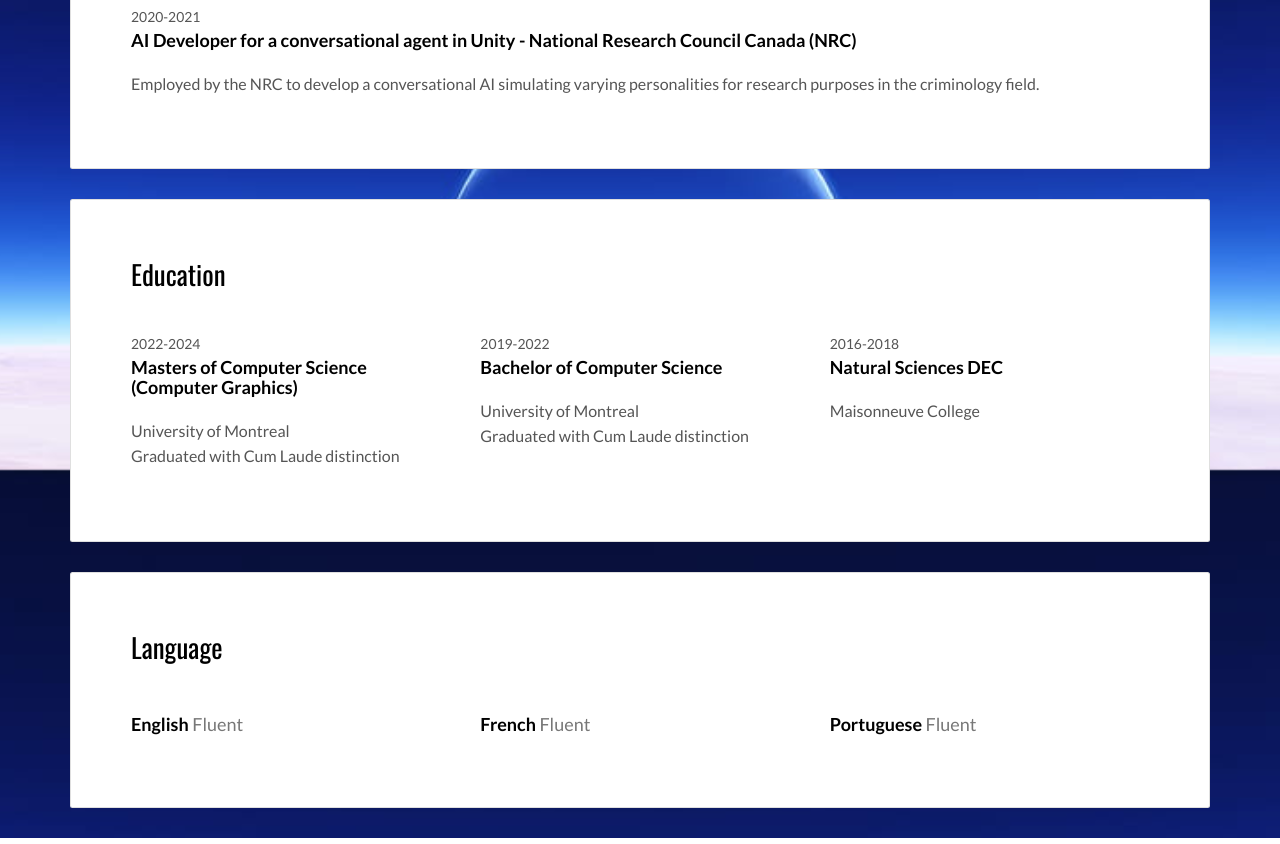
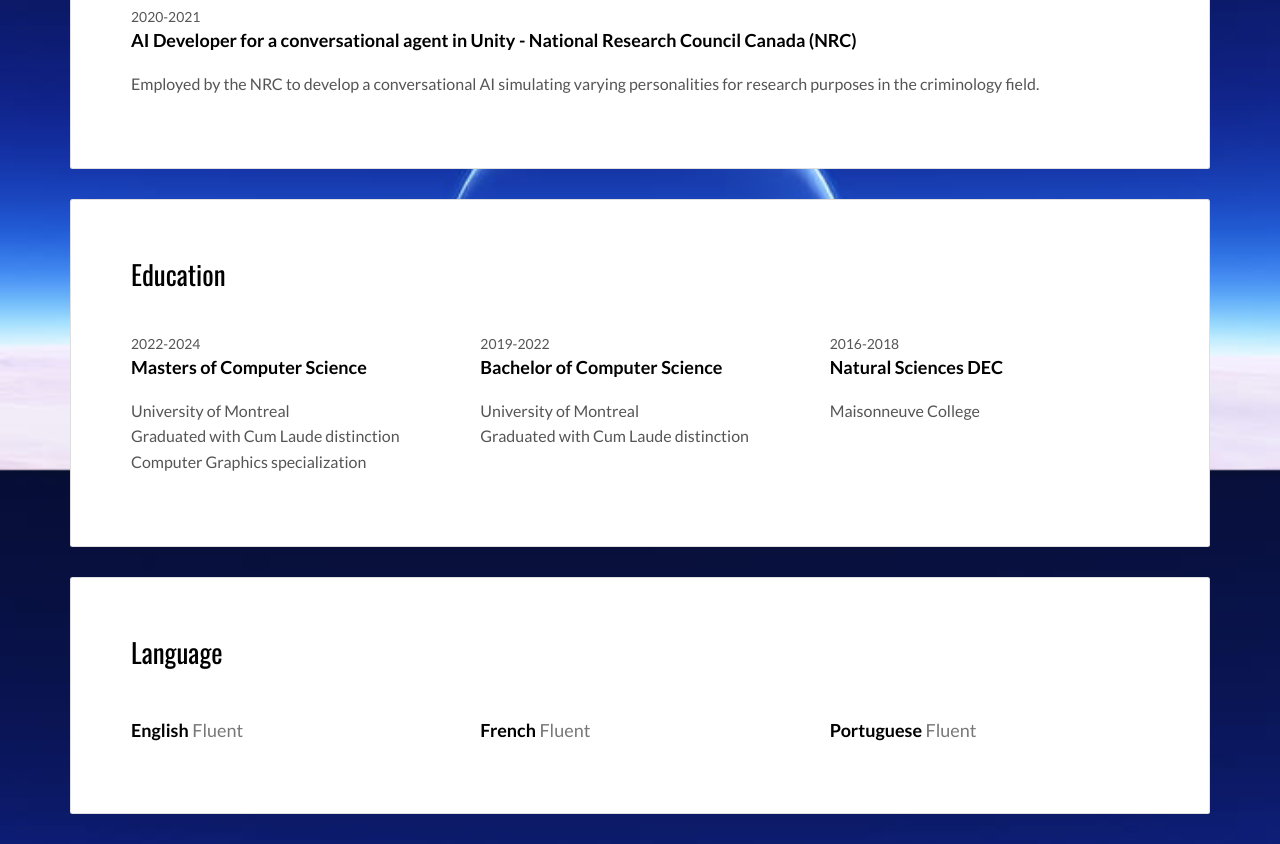
Before and after one commit to Alexmdias/Alexmdias.github.io, a plain HTML site: page index.html in a window 1280 px wide. Shown: the part 3530-4374 px from the top of the page. Drawn offline with nearby package versions, Linux system fonts and the light colour scheme.

Commit message:
Update index.html

```diff
--- a/index.html
+++ b/index.html
@@ -352,8 +352,8 @@
               <div class="col-md-4">
                 <div class="education-experience">
                   <small class="date">2022-2024</small>
-                  <h3 class="h5 date-title">Masters of Computer Science (Computer Graphics)</h3>
-                  <p>University of Montreal <br>Graduated with Cum Laude distinction</p>
+                  <h3 class="h5 date-title">Masters of Computer Science</h3>
+                  <p>University of Montreal <br>Graduated with Cum Laude distinction <br>Computer Graphics specialization</p>
                 </div>
 
               </div>
```
